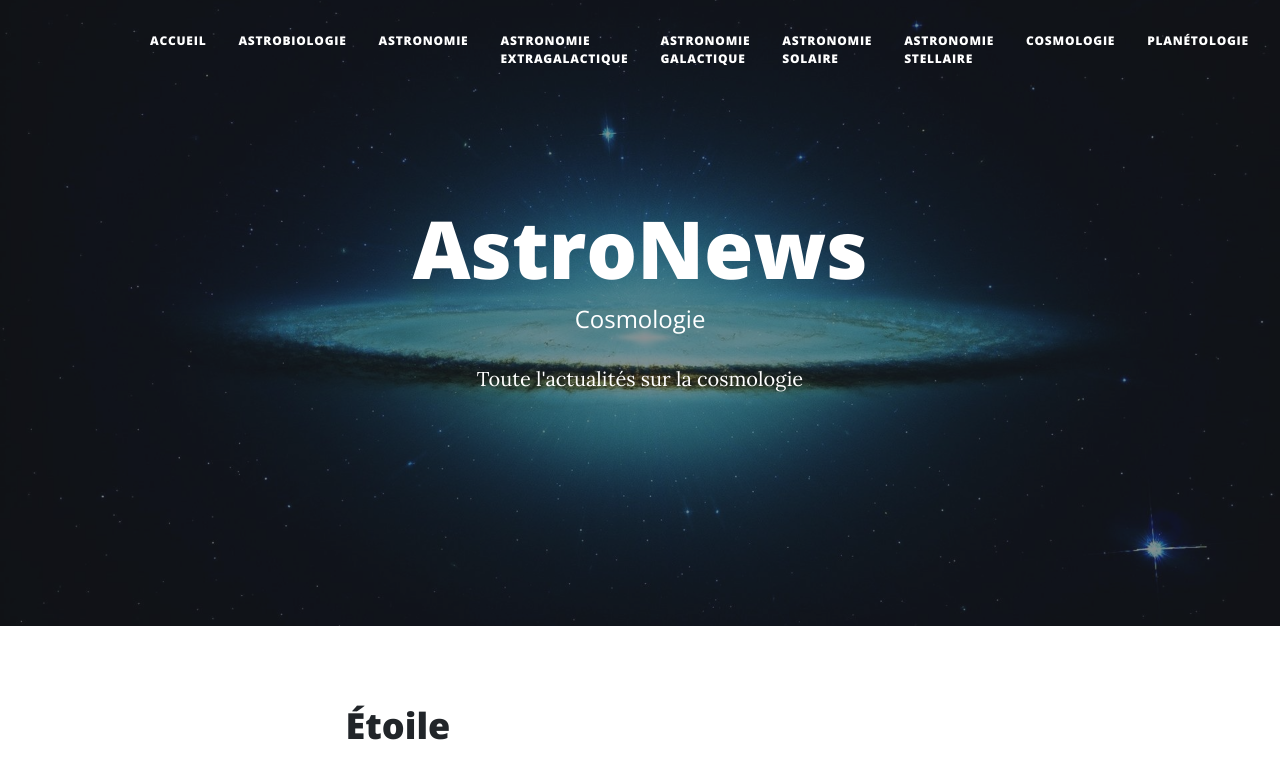
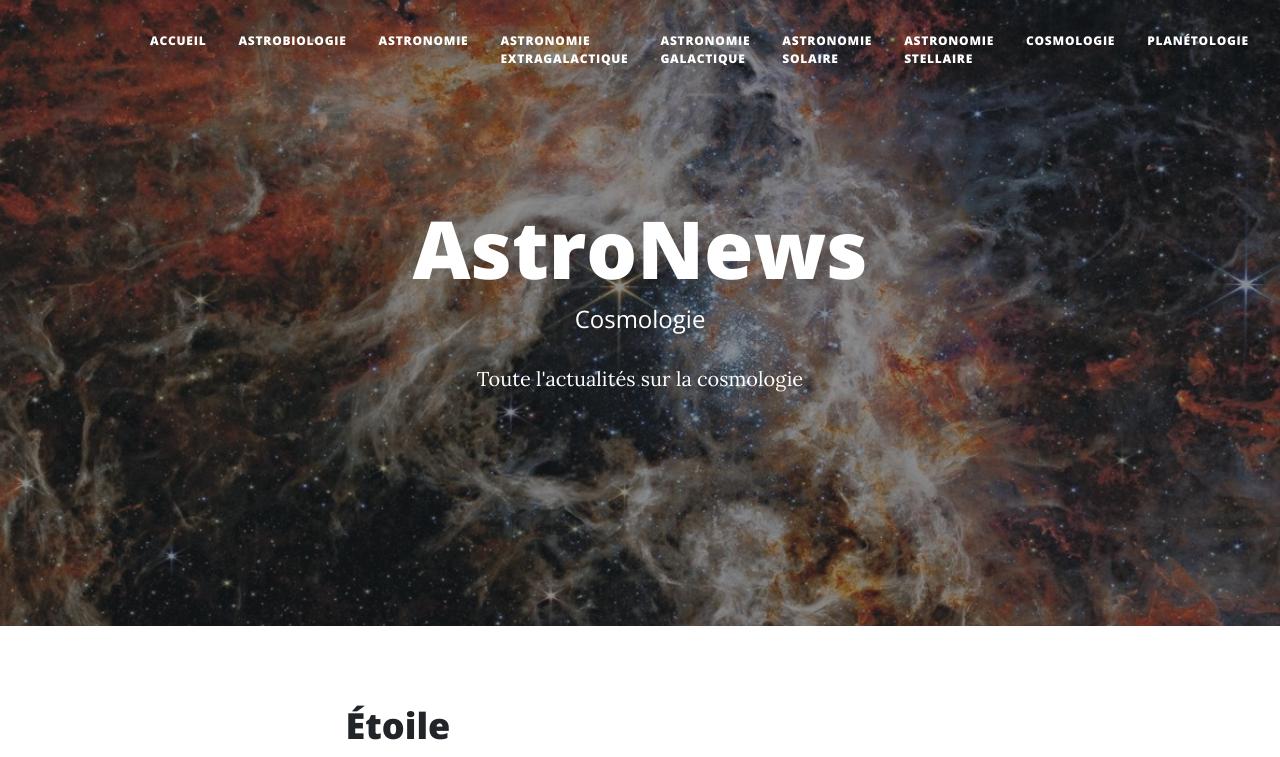
Before and after one commit to BailGui/NewsProjectHome, a PHP site: page /index.php?p=cosmologie in a window 1280 px wide. Shown: the top 757 px of the page. Run offline with PHP 8.4, Linux system fonts and the light colour scheme; data comes from the database, SQL or seed files in the repository; a stand-in replaces the project's code that opens the database connection; some libraries are stand-ins or nearby versions.

Commit message:
pictures

```diff
--- a/view/cosmologie.php
+++ b/view/cosmologie.php
@@ -21,7 +21,7 @@
 require_once "menu.view.php";
     ?>
         <!-- Page Header-->
-        <header class="masthead" style="background-image: url('assets/img/astrobiologie.jpg')">
+        <header class="masthead" style="background-image: url('assets/img/cosmos2.jpg')">
             <div class="container position-relative px-4 px-lg-5">
                 <div class="row gx-4 gx-lg-5 justify-content-center">
                     <div class="col-md-10 col-lg-8 col-xl-7">
--- a/view/planetologie.php
+++ b/view/planetologie.php
@@ -21,7 +21,7 @@
 require_once "menu.view.php";
     ?>
         <!-- Page Header-->
-        <header class="masthead" style="background-image: url('assets/img/astrobiologie.jpg')">
+        <header class="masthead" style="background-image: url('assets/img/planet.jpg')">
             <div class="container position-relative px-4 px-lg-5">
                 <div class="row gx-4 gx-lg-5 justify-content-center">
                     <div class="col-md-10 col-lg-8 col-xl-7">
```
Also changed, not shown: public/assets/img/cosmos.jpg (added), public/assets/img/cosmos2.jpg (added), public/assets/img/planet.jpg (added).
